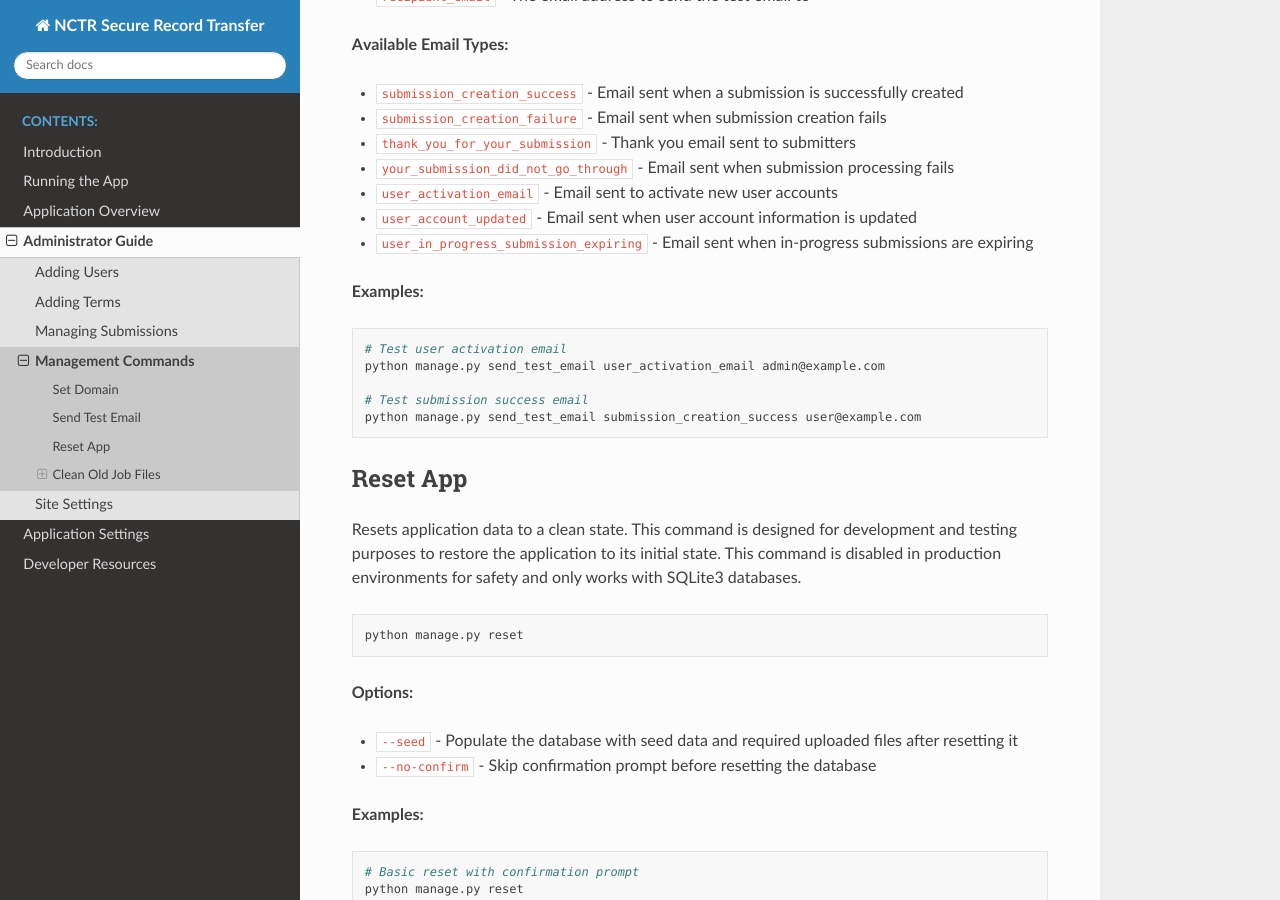
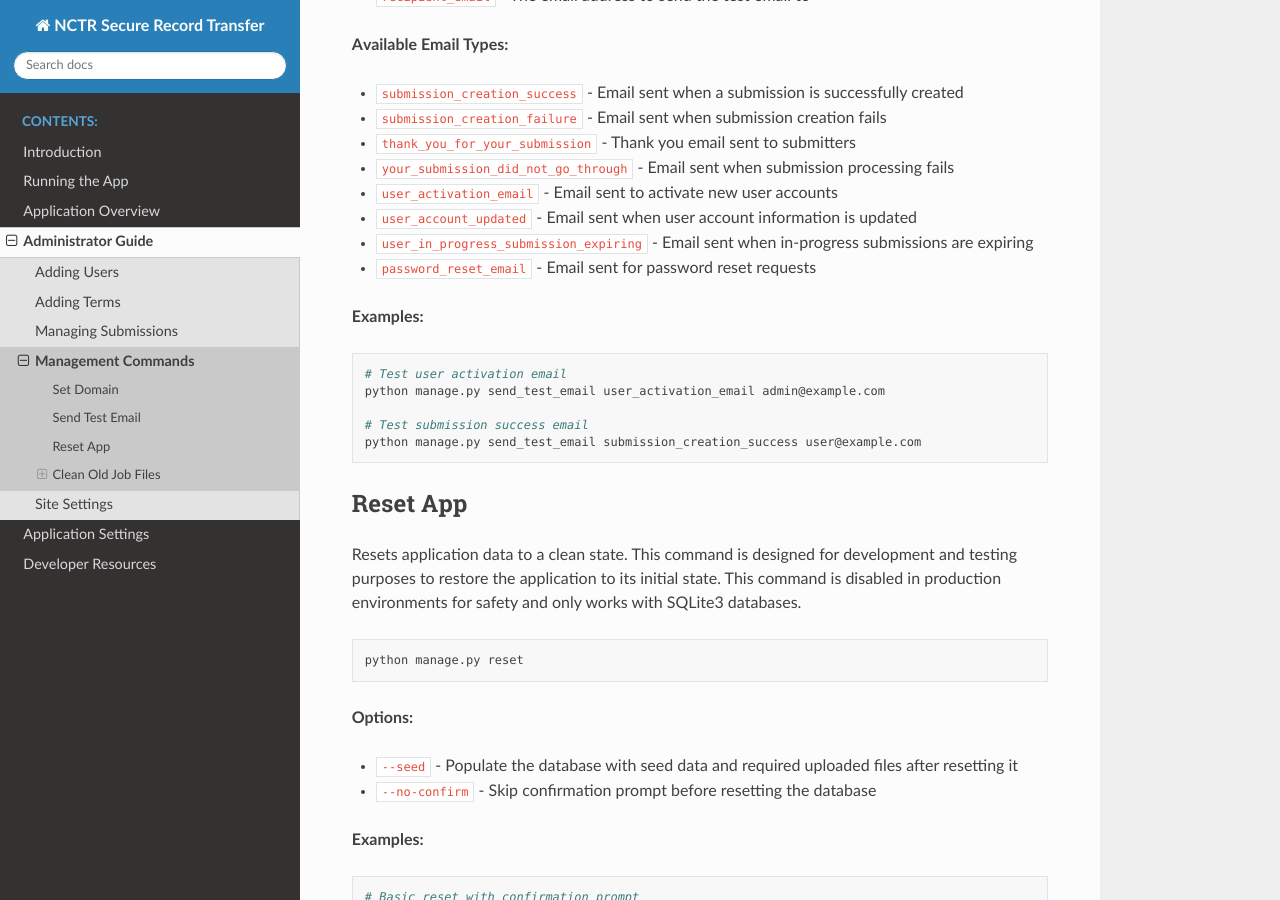
Before and after one commit to NationalCentreTruthReconciliation/Secure-Record-Transfer, a Sphinx documentation site: the page built from docs/admin_guide/management_commands.rst, in a window 1280 px wide and 900 px high, scrolled down 1260 px. Built offline with Sphinx 7.4.7 and the Read the Docs theme 3.1.0, drawn with Linux system fonts in a browser that asks for light colours.

Commit message:
Add password_reset_email in the send test email docs

```diff
--- a/docs/admin_guide/management_commands.rst
+++ b/docs/admin_guide/management_commands.rst
@@ -59,6 +59,7 @@ testing email configuration after initial setup or changes.
 * ``user_activation_email`` - Email sent to activate new user accounts
 * ``user_account_updated`` - Email sent when user account information is updated
 * ``user_in_progress_submission_expiring`` - Email sent when in-progress submissions are expiring
+* ``password_reset_email`` - Email sent for password reset requests
 
 **Examples:**
 
```
